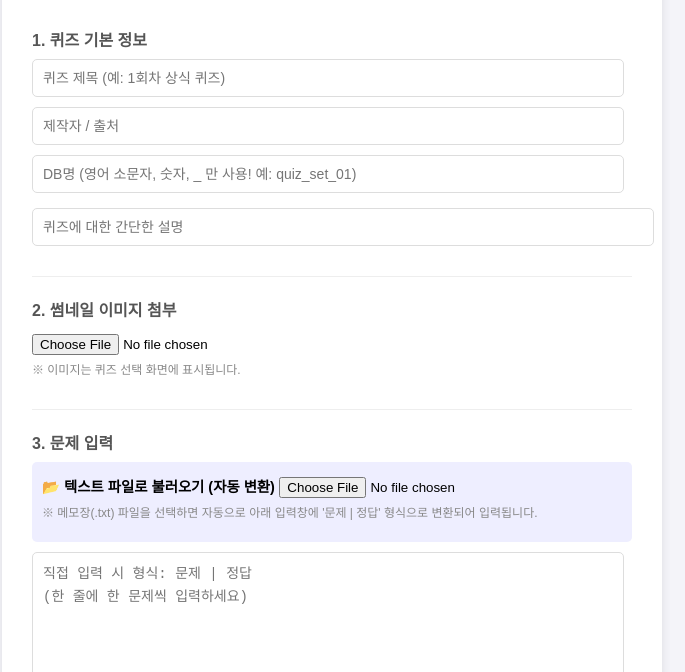
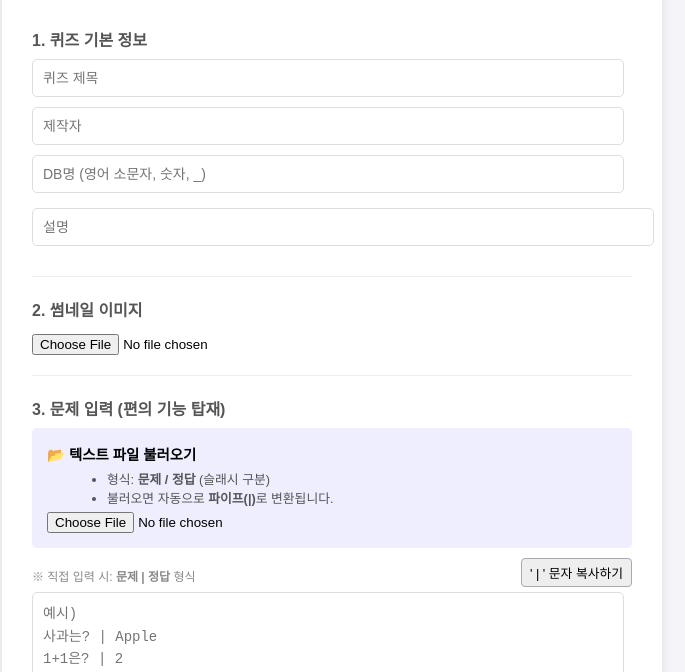
Before and after one commit to areiseus/quiz_board_v001, a website: page quiz/admin_page/admin_main.html in a window 1280 px wide. Shown: the part 128-800 px from the top of the page, without its empty margins (308-993 px from the left). Drawn offline with Linux system fonts and the light colour scheme.

Commit message:
Update admin_main.html

```diff
--- a/quiz/admin_page/admin_main.html
+++ b/quiz/admin_page/admin_main.html
@@ -12,28 +12,37 @@
 
         <div class="form-group">
             <label>1. 퀴즈 기본 정보</label>
-            <input type="text" id="title" placeholder="퀴즈 제목 (예: 1회차 상식 퀴즈)">
-            <input type="text" id="creator" placeholder="제작자 / 출처">
-            <input type="text" id="dbName" placeholder="DB명 (영어 소문자, 숫자, _ 만 사용! 예: quiz_set_01)">
-            <input type="text" id="description" placeholder="퀴즈에 대한 간단한 설명" style="width: 100%; margin-top: 5px;">
+            <input type="text" id="title" placeholder="퀴즈 제목">
+            <input type="text" id="creator" placeholder="제작자">
+            <input type="text" id="dbName" placeholder="DB명 (영어 소문자, 숫자, _)">
+            <input type="text" id="description" placeholder="설명" style="width: 100%; margin-top: 5px;">
         </div>
 
         <div class="form-group">
-            <label>2. 썸네일 이미지 첨부</label>
+            <label>2. 썸네일 이미지</label>
             <input type="file" id="thumbnail" accept="image/*">
-            <p class="tip">※ 이미지는 퀴즈 선택 화면에 표시됩니다.</p>
         </div>
 
         <div class="form-group">
-            <label>3. 문제 입력</label>
+            <label>3. 문제 입력 (편의 기능 탑재)</label>
 
-            <div style="background: #eef; padding: 10px; border-radius: 5px; margin-bottom: 10px;">
-                <span style="font-weight:bold; font-size:0.9rem;">📂 텍스트 파일로 불러오기 (자동 변환)</span>
+            <div style="background: #eef; padding: 15px; border-radius: 5px; margin-bottom: 10px;">
+                <span style="font-weight:bold; font-size:0.9rem;">📂 텍스트 파일 불러오기</span>
+                <ul style="margin: 5px 0 0 20px; font-size: 0.8rem; color: #555;">
+                    <li>형식: <b>문제 / 정답</b> (슬래시 구분)</li>
+                    <li>불러오면 자동으로 <b>파이프(|)</b>로 변환됩니다.</li>
+                </ul>
                 <input type="file" id="text-file-input" accept=".txt" style="margin-top:5px;">
-                <p class="tip">※ 메모장(.txt) 파일을 선택하면 자동으로 아래 입력창에 '문제 | 정답' 형식으로 변환되어 입력됩니다.</p>
             </div>
 
-            <textarea id="content" placeholder="직접 입력 시 형식: 문제 | 정답&#13;&#10;(한 줄에 한 문제씩 입력하세요)"></textarea>
+            <div style="display:flex; justify-content:space-between; align-items:center; margin-bottom:5px;">
+                <span class="tip">※ 직접 입력 시: <b>문제 | 정답</b> 형식</span>
+                <button type="button" onclick="copyPipe()" style="padding:4px 8px; cursor:pointer; background:#eee; border:1px solid #aaa; border-radius:4px; font-size:0.8rem;">
+                    ' | ' 문자 복사하기
+                </button>
+            </div>
+
+            <textarea id="content" placeholder="예시)&#13;&#10;사과는? | Apple&#13;&#10;1+1은? | 2"></textarea>
         </div>
 
         <button class="save-btn" onclick="uploadQuiz()">💾 DB 생성 및 저장하기</button>
@@ -41,5 +50,13 @@
     </div>
 
     <script src="admin_main.js"></script>
+    <script>
+        // 파이프 복사 스크립트
+        function copyPipe() {
+            navigator.clipboard.writeText(" | ").then(() => {
+                alert("' | ' 문자가 복사되었습니다! (Ctrl+V로 붙여넣으세요)");
+            });
+        }
+    </script>
 </body>
 </html>
```
